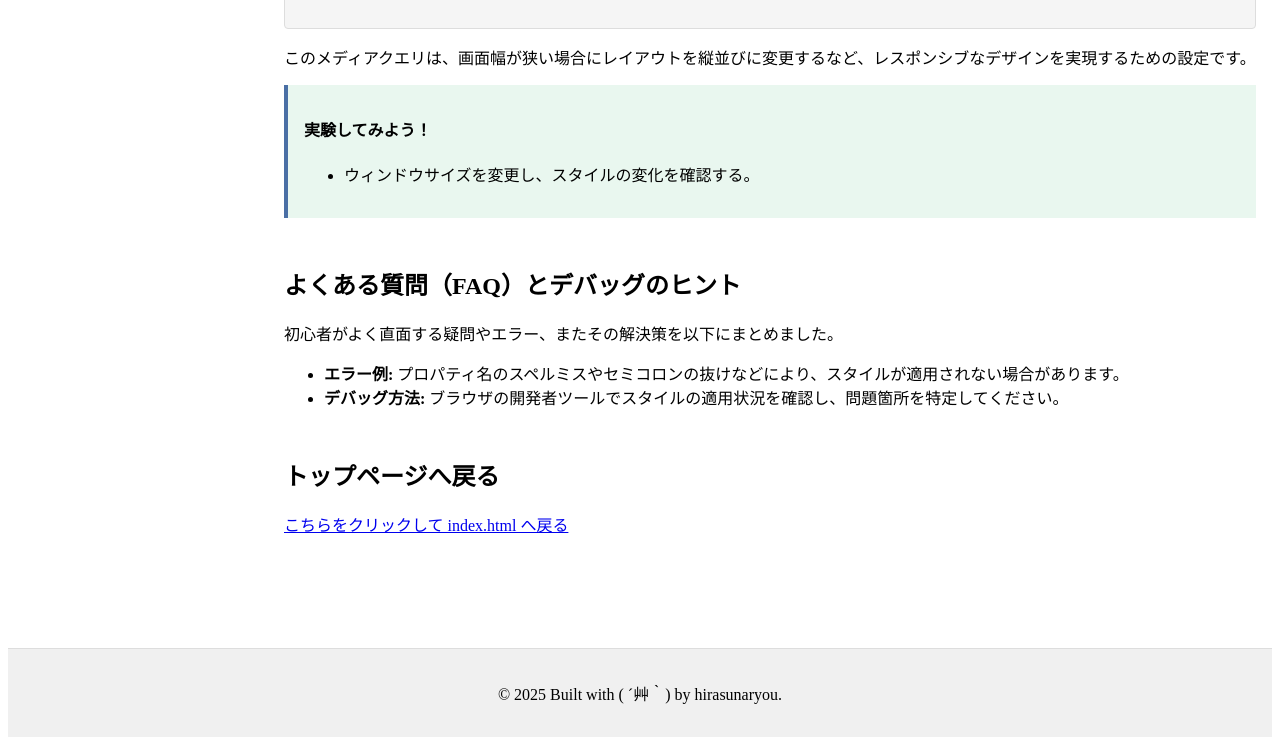
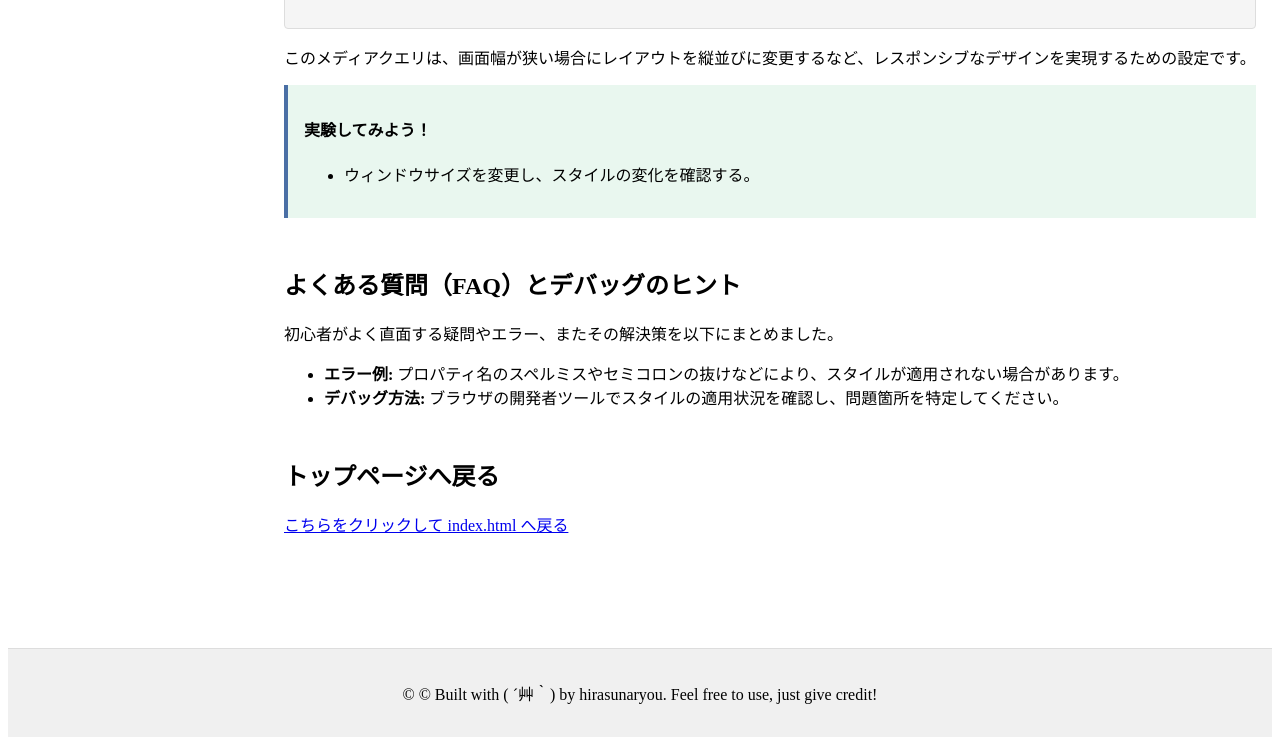
Before and after one commit to hirasunaryou/code_learning, a plain HTML site: page explanation_style_css.html in a window 1280 px wide. Shown: the part 3984-4729 px from the top of the page. Drawn offline with nearby package versions, Linux system fonts and the light colour scheme.

Commit message:
Update explanation_style_css.html
© Built with ( ´艸｀) by hirasunaryou. Feel free to use, just give credit!

```diff
--- a/explanation_style_css.html
+++ b/explanation_style_css.html
@@ -348,7 +348,7 @@ code {
 
   <!-- フッター -->
   <footer>
-    <p>&copy;  2025 Built with ( ´艸｀) by hirasunaryou.</p>
+    <p>&copy;  © Built with ( ´艸｀) by hirasunaryou. Feel free to use, just give credit!</p>
   </footer>
 
   <!-- スムーズスクロールなどのスクリプト -->
```
